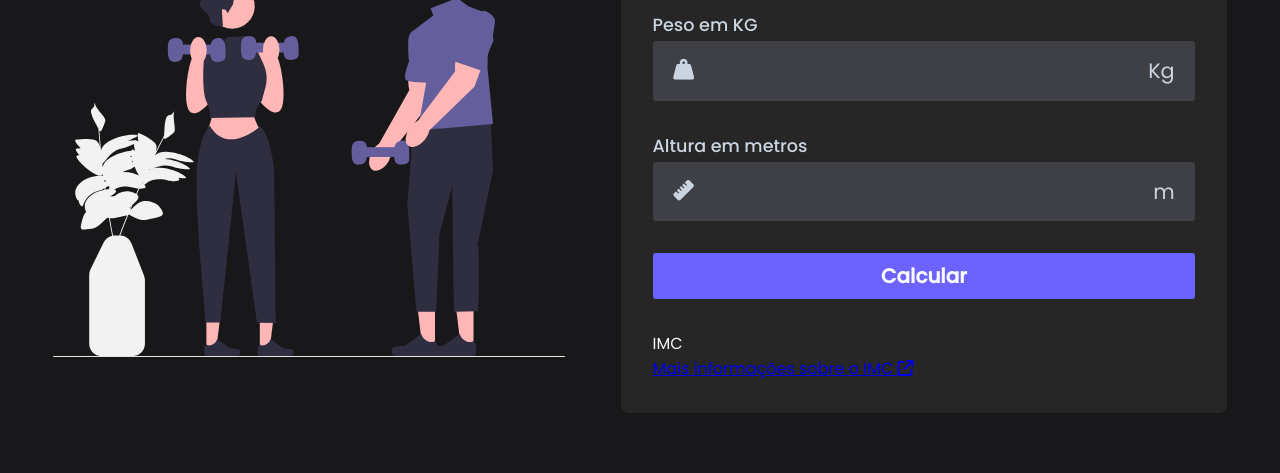
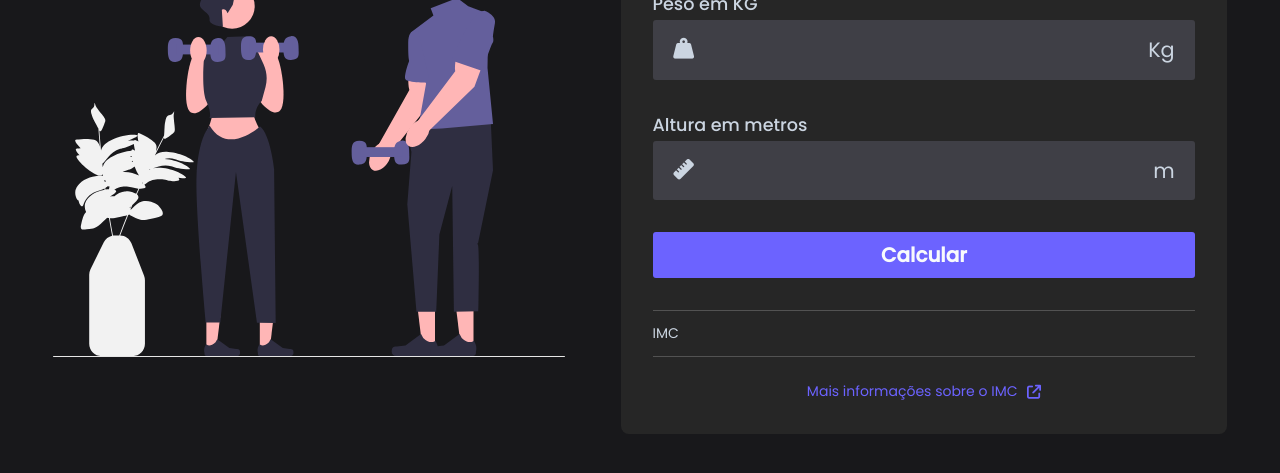
Before and after one commit to MeneghelliRafa/imc.github.io, a plain HTML site: page index.html in a window 1280 px wide. Shown: the part 247-720 px from the top of the page. Drawn offline with Linux system fonts and the light colour scheme.

Commit message:
cria info

```diff
--- a/assets/css/style.css
+++ b/assets/css/style.css
@@ -109,3 +109,48 @@ body {
     border-radius: 3px;
     cursor: pointer;
 }
+
+#result {
+    display: flex;
+    gap: 2rem;
+    align-items: center;
+    border-top: 1px solid #ffffff34;
+    padding: 0.75rem 0;
+}
+
+#bmi {
+    display: flex;
+    align-items: center;
+    flex-direction: column;
+    font-size: 2.25rem;
+}
+
+#bmi span:last-child {
+    font-size: 0.875rem;
+    color: #cbd5e1;
+}
+
+#description {
+    width: 15.5rem;
+}
+
+#more_info {
+    text-align: center;
+    border-top: 1px solid #ffffff34;
+    padding-top: 1.5rem;
+}
+
+#more_info a {
+    color: #6C63FF;
+    display: flex;
+    justify-content: center;
+    align-items: center;
+    gap: 0.6rem;
+    font-size: 0.875rem;
+    text-decoration: none;
+    transition: color 0.5s;
+}
+
+#more_info a:hover {
+    color: #cbd5e1;
+}
```
